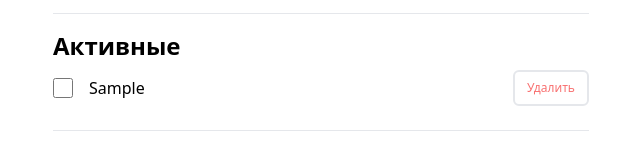
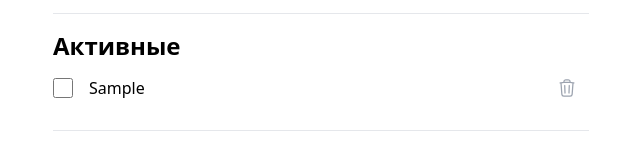
Before and after one commit to vedmaxxx/todolist-react, a React (Create React App) app: page / in a window 1280 px wide. Both pictures are taken after typing "Sample" into the empty fields and a click on the button "Добавить". Shown: the part 156-311 px from the top of the page, without its empty margins (319-959 px from the left). Built offline with nearby package versions, Linux system fonts and the light colour scheme.

Commit message:
fix: changed delete text-button to icon-btn

```diff
--- a/src/components/TodoItem.tsx
+++ b/src/components/TodoItem.tsx
@@ -21,15 +21,28 @@
           handleCompleteChange(id);
         }}
       />
-      <div className="font-normal self-center grow">{title}</div>
+      <div className="font-normal self-center grow break-words">{title}</div>
 
       <button
         onClick={() => {
           deleteTodo(id);
         }}
-        className=" py-2 px-3  text-red-400 text-xs hover:text-red-700 border-solid border-2 rounded-md transition"
+        className=" py-2 px-3  text-gray-400 text-xs hover:text-red-700 transition "
       >
-        Удалить
+        <svg
+          xmlns="http://www.w3.org/2000/svg"
+          fill="none"
+          viewBox="0 0 24 24"
+          stroke-width="1.5"
+          stroke="currentColor"
+          className="size-5"
+        >
+          <path
+            stroke-linecap="round"
+            stroke-linejoin="round"
+            d="m14.74 9-.346 9m-4.788 0L9.26 9m9.968-3.21c.342.052.682.107 1.022.166m-1.022-.165L18.16 19.673a2.25 2.25 0 0 1-2.244 2.077H8.084a2.25 2.25 0 0 1-2.244-2.077L4.772 5.79m14.456 0a48.108 48.108 0 0 0-3.478-.397m-12 .562c.34-.059.68-.114 1.022-.165m0 0a48.11 48.11 0 0 1 3.478-.397m7.5 0v-.916c0-1.18-.91-2.164-2.09-2.201a51.964 51.964 0 0 0-3.32 0c-1.18.037-2.09 1.022-2.09 2.201v.916m7.5 0a48.667 48.667 0 0 0-7.5 0"
+          />
+        </svg>
       </button>
     </div>
   );
```
